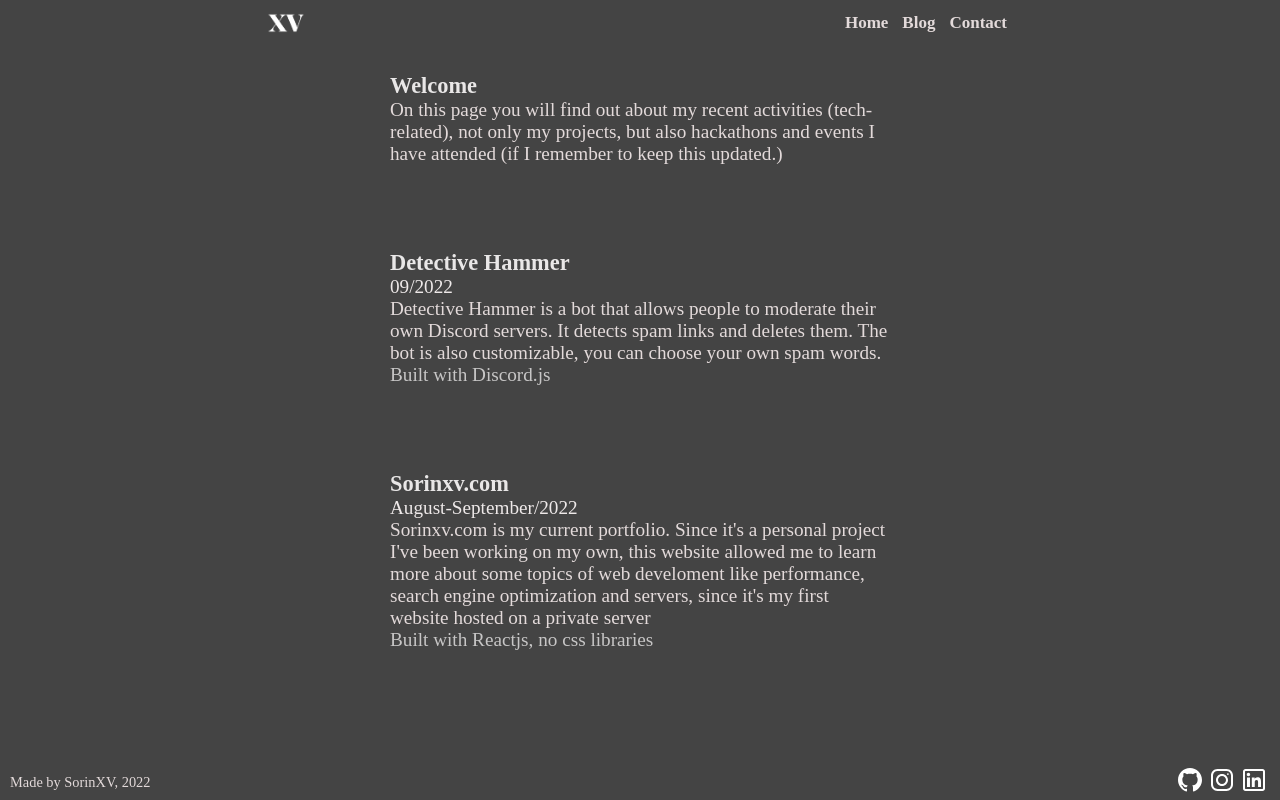
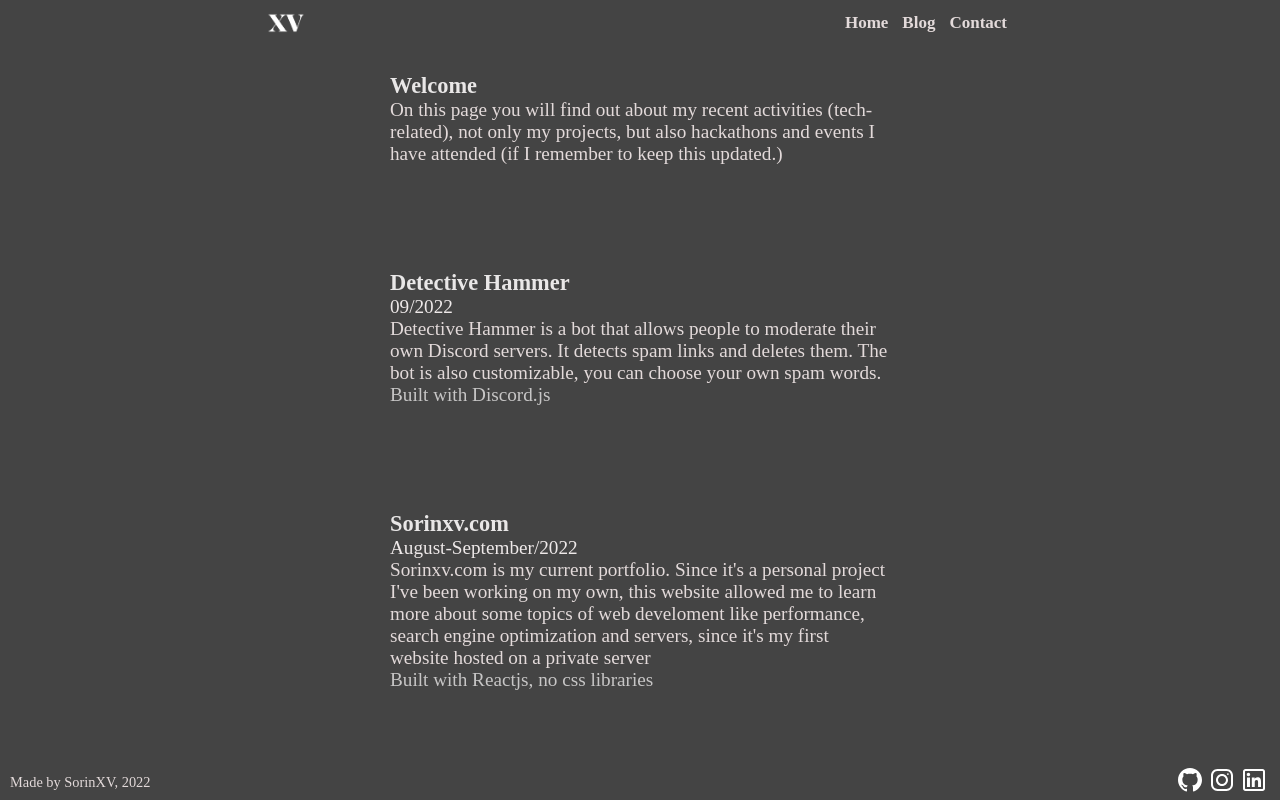
Before and after one commit to SorinXV/sorinxv.com, a React (Create React App) app: page /blog in a window 1280 px wide. Built offline with nearby package versions, Linux system fonts and the light colour scheme; a web font is replaced by a local one.

Commit message:
changed margin bottom,forgot to check small res.

```diff
--- a/src/assets/css/blog.css
+++ b/src/assets/css/blog.css
@@ -12,7 +12,7 @@
     }
     .container{
         padding: 0px 20px;
-        margin-bottom: 50px;
+        margin-bottom: 60px;
     }
 }
 @media screen and (min-width: 550px) {
@@ -26,5 +26,5 @@
 }
 
 .container{
-    margin-bottom: 25px;
+    margin-bottom: 45px;
 }
```
